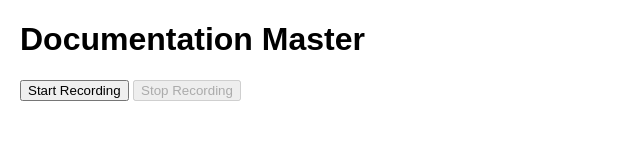
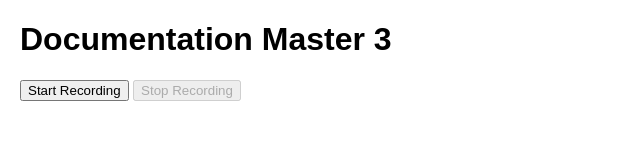
Before and after one commit to AbdelazizGedella/Encoders, a plain HTML site: page test.html in a window 1280 px wide. Shown: the full height of the page, 0-640 px from the left. Drawn offline with Linux system fonts and the light colour scheme.

Commit message:
Update test.html

```diff
--- a/test.html
+++ b/test.html
@@ -21,7 +21,7 @@
     </style>
 </head>
 <body>
-    <h1>Documentation Master</h1>
+    <h1>Documentation Master 3</h1>
     <button id="start-btn">Start Recording</button>
     <button id="stop-btn" disabled>Stop Recording</button>
     <div id="recordings"></div>
```
